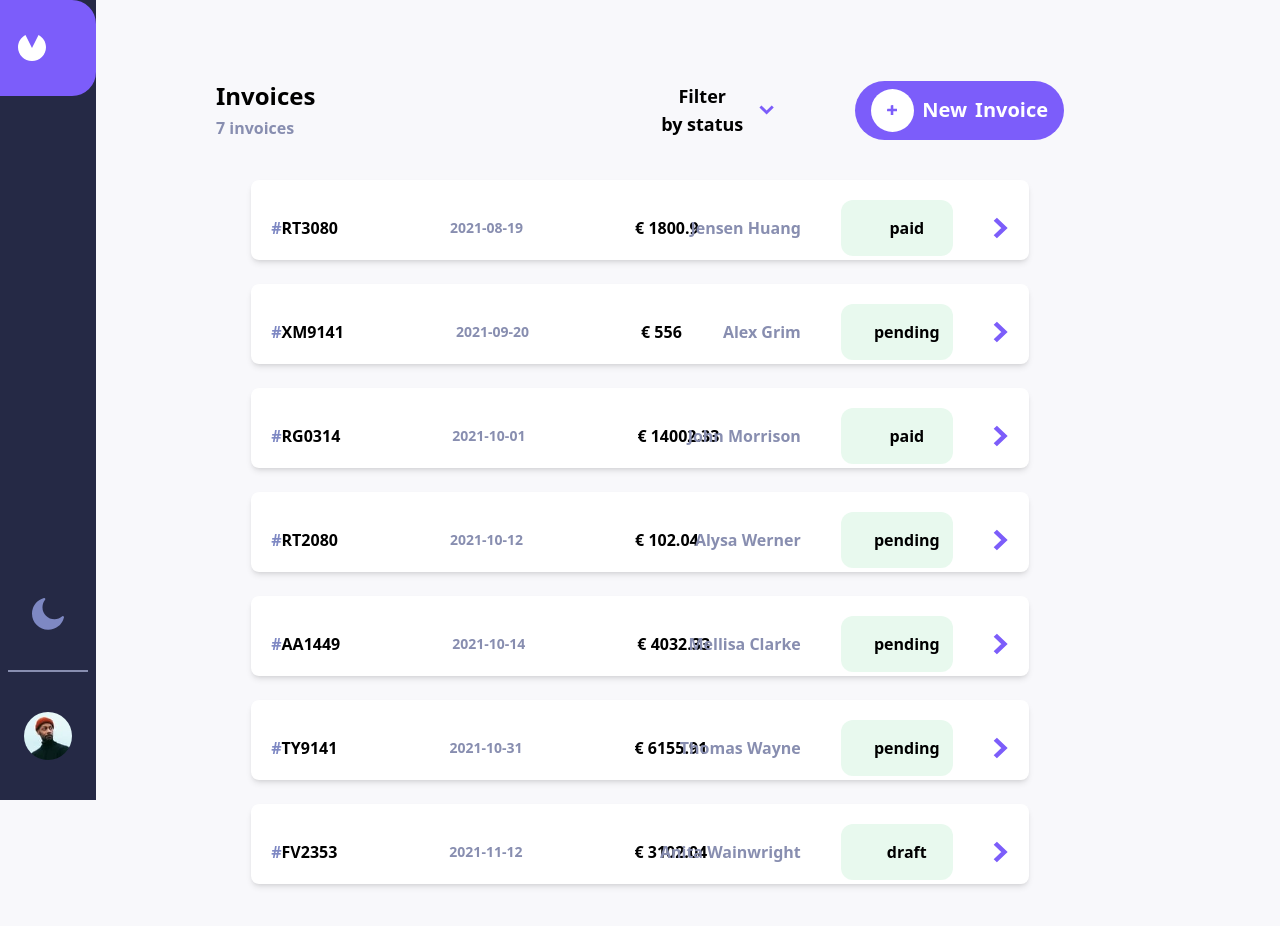
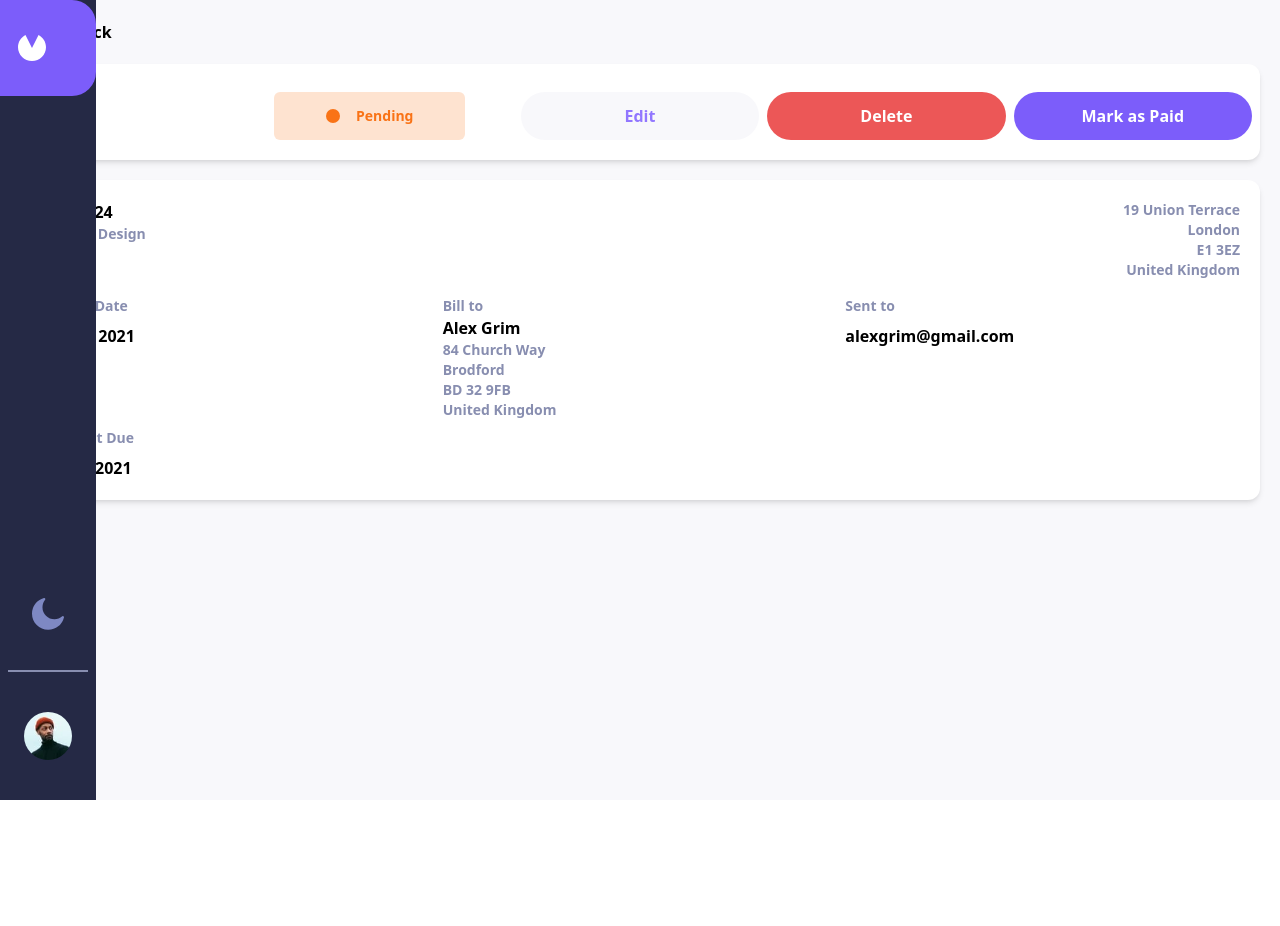
Before and after one commit to danielgen01/invoice-app, a React (Vite) app: page / in a window 1280 px wide. Shown: the top 926 px of the page. After the commit the page ends 800 px from the top, so only its background shows below. Built offline with nearby package versions, Linux system fonts and the light colour scheme.

Commit message:
style first two boxes

```diff
--- a/package.json
+++ b/package.json
@@ -13,6 +13,7 @@
     "@reduxjs/toolkit": "^1.9.5",
     "react": "^18.2.0",
     "react-dom": "^18.2.0",
+    "react-icons": "^4.8.0",
     "react-redux": "^8.0.5",
     "redux": "^4.2.1",
     "redux-thunk": "^2.4.2"
--- a/src/App.tsx
+++ b/src/App.tsx
@@ -6,6 +6,7 @@ import Sidebar from "./components/Main/Invoices/Sidebar/Sidebar"
 import DeleteDialog from "./Redux/slices/DeleteDialog/DeleteDialog"
 import NewInvoiceDialog from "./Redux/slices/NewInvoice/NewInvoiceDialog"
 import EditInvoiceDialog from "./Redux/slices/EditInvoice/EditInvoice"
+import ViewInvoice from "./Redux/slices/ViewInvoice/ViewInvoice"
 
 function App() {
   const [isDarkMode, setIsDarkMode] = useState(
@@ -34,10 +35,11 @@ function App() {
       <div className="sidebar hidden xl:block">
         <Sidebar toggleDarkMode={toggleDarkMode} isDarkMode={isDarkMode} />
       </div>
-      <Main />
+      {/* <Main /> */}
       {/* <DeleteDialog /> */}
       <NewInvoiceDialog />
       {/* <EditInvoiceDialog /> */}
+      <ViewInvoice />
     </div>
   )
 }
--- a/src/Redux/slices/NewInvoice/NewInvoiceDialog.tsx
+++ b/src/Redux/slices/NewInvoice/NewInvoiceDialog.tsx
@@ -31,7 +31,10 @@ const NewInvoiceDialog = () => {
           "
         style={{ display: isNewInvoiceFormOpen ? "block" : "none" }}
       >
-        <button className="go-back-button flex items-center gap-5 md:hidden " onClick={handleToggleNewInvoiceForm}>
+        <button
+          className="go-back-button flex items-center gap-5 md:hidden "
+          onClick={handleToggleNewInvoiceForm}
+        >
           <img src={arrowleft} alt="goback" className="w-2" />
           <h1 className="font-bold">Go back</h1>
         </button>
--- /dev/null
+++ b/src/Redux/slices/ViewInvoice/ViewInvoice.tsx
@@ -0,0 +1,99 @@
+import React from "react"
+import arrowleft from "../../../../public/assets/icon-arrow-left.svg"
+import { BsCircleFill } from "react-icons/bs"
+const ViewInvoice = () => {
+  return (
+    <>
+      <div className="overlay"> </div>
+      <main className="content px-5 py-5">
+        <button
+          className="go-back-button flex items-center gap-5 "
+          //   onClick={handleToggleNewInvoiceForm}
+        >
+          <img src={arrowleft} alt="goback" className="w-2" />
+          <h1 className="font-bold dark:text-white">Go back</h1>
+        </button>
+        <StatusBox />
+        <div className="invoice-box bg-white min-h-[300px] mt-5 shadow-md rounded-xl">
+          <div className="invoice-details-content px-5 py-5">
+            <TitleAndAdress />
+            <section className="grid grid-cols-2 mt-4 gap-2 md:grid-cols-3">
+              <div className="invoice-date flex flex-col gap-2">
+                <p className="text-sm font-bold text-medium-gray">
+                  Invoice Date
+                </p>
+                <h1 className="font-bold ">21 Aug 2021</h1>
+              </div>
+
+              <div className="bill-to flex flex-col ">
+                <p className="text-sm font-bold text-medium-gray">Bill to</p>
+                <h1 className="font-bold ">Alex Grim</h1>
+                <p className="text-sm text-medium-gray font-bold">
+                  84 Church Way
+                </p>
+                <p className="text-sm text-medium-gray font-bold">Brodford</p>
+                <p className="text-sm text-medium-gray font-bold">BD 32 9FB</p>
+                <p className="text-sm text-medium-gray font-bold">
+                  United Kingdom
+                </p>
+              </div>
+              <div className="payment-due flex flex-col gap-2 col-span-2 md:col-span-1 md:order-4">
+                <p className="text-sm font-bold text-medium-gray">
+                  Payment Due
+                </p>
+                <h1 className="font-bold ">21 Sep 2021</h1>
+              </div>
+              <div className="sent-to flex flex-col gap-2">
+                <p className="text-sm font-bold text-medium-gray">Sent to</p>
+                <h1 className="font-bold ">alexgrim@gmail.com</h1>
+              </div>
+            </section>
+          </div>
+        </div>
+      </main>
+    </>
+  )
+}
+
+export default ViewInvoice
+
+function StatusBox() {
+  return (
+    <div className="status-box h-24 bg-white dark:bg-[#252945] shadow-md mt-5 rounded-xl">
+      <div className="status-box-content px-2 py-7  grid grid-cols-2 md:grid-cols-5 md:gap-2">
+        <h1 className="font-bold text-medium-gray">Status</h1>
+        <div className="status-box flex gap-4 items-center bg-orange-500/20 justify-center w-[80%] py-2 rounded-md">
+          <BsCircleFill className="text-orange-500 text-sm" />
+          <p className="text-orange-500 font-bold text-sm">Pending</p>
+        </div>
+
+        <button className="hidden md:block  py-3 bg-[#F8F8FB] rounded-full text-[#9277FF] font-bold">
+          Edit
+        </button>
+        <button className="hidden md:block  py-3 bg-[#EC5757] rounded-full text-white font-bold">
+          Delete
+        </button>
+        <button className="hidden md:block  py-3 bg-[#7C5DFA] rounded-full text-white font-bold">
+          Mark as Paid
+        </button>
+      </div>
+    </div>
+  )
+}
+
+function TitleAndAdress() {
+  return (
+    <section className="invoice-title-and-adress grid grid-cols-1 md:grid-cols-2 w-full gap-5">
+      <div className="invoice-num-and-name">
+        <h1 className="font-bold ">#XM9124</h1>
+        <p className="text-sm text-medium-gray font-bold">Graphic Design</p>
+      </div>
+      <div className="adress-bill-from flex flex-col md:items-end">
+        <p className="text-sm text-medium-gray font-bold">19 Union Terrace</p>
+        <p className="text-sm text-medium-gray font-bold">London</p>
+        <p className="text-sm text-medium-gray font-bold">E1 3EZ</p>
+        <p className="text-sm text-medium-gray font-bold">United Kingdom</p>
+      </div>
+    </section>
+  )
+}
```
Also changed, not shown: 1 other file (tests, documents, lock files or other folders).
